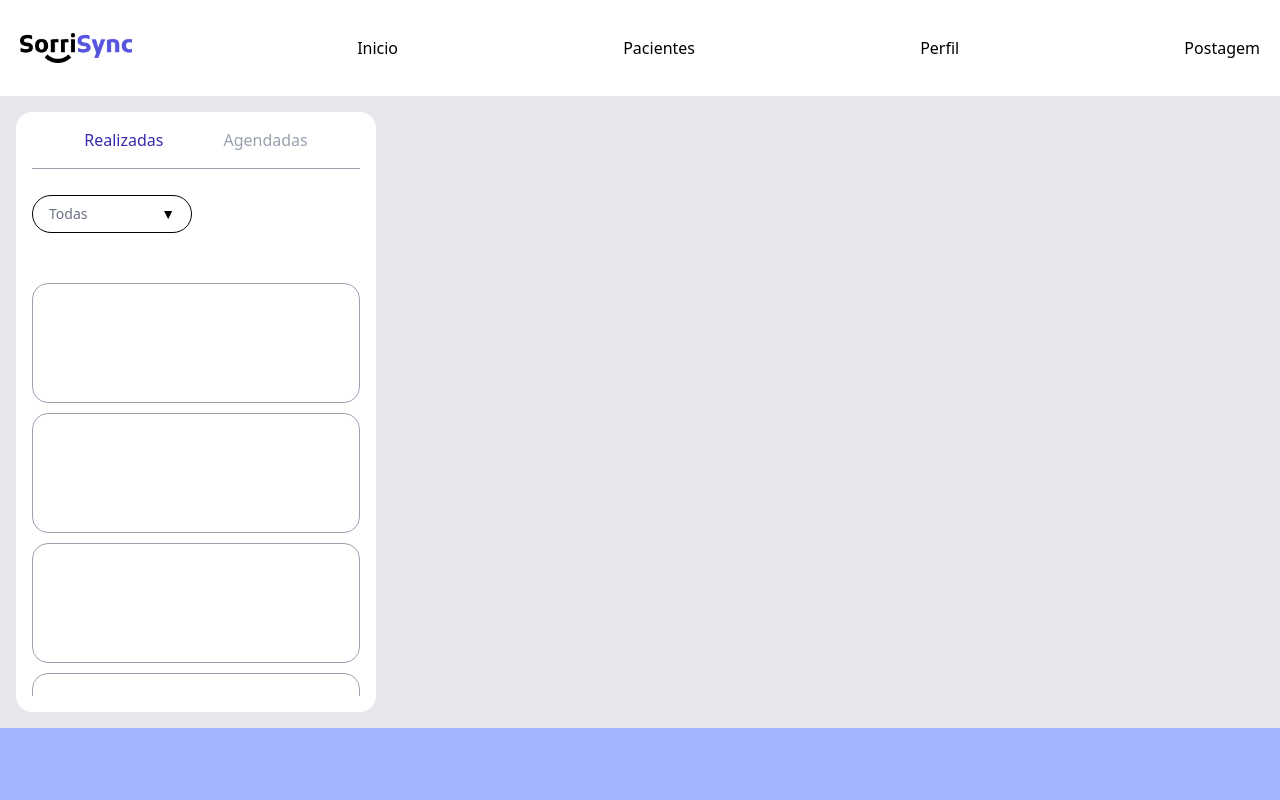
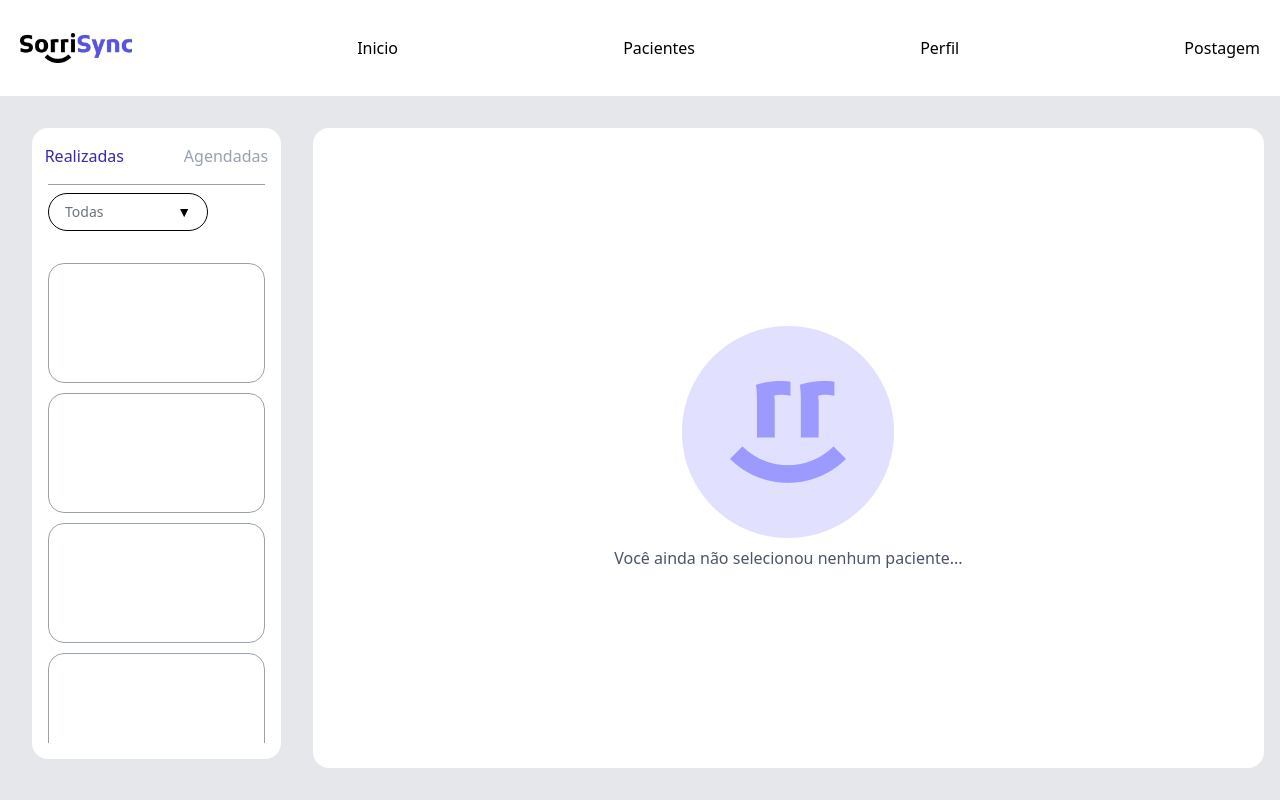
Before and after one commit to cce-fluxo/DDD25.1-Cebolinha67-Front, a Next.js app: page /consulta/ver-consultas-realizadas in a window 1280 px wide. Built offline with nearby package versions, Linux system fonts and the light colour scheme.

Commit message:
continuando o cadastro

```diff
--- /dev/null
+++ b/app/components/BoxPacienteSelecionado.tsx
@@ -0,0 +1,8 @@
+export default function BoxPacienteSelecionado(){
+    return(
+        <div className="flex-1 w-[80%] h-[80vh] mt-4 bg-white rounded-2xl flex items-center justify-center flex-col gap-2">
+            <img src="/sorriso.png" alt="sorriso" className="max-w-[40%]" />
+            <p className="font-medium  text-gray-600 ">Você ainda não selecionou nenhum paciente...</p>
+        </div>
+    )
+}
--- a/app/components/BoxRealizadasAgendadas.tsx
+++ b/app/components/BoxRealizadasAgendadas.tsx
@@ -1,37 +1,31 @@
 export default function BoxRealizadasAgendadas(){
     return(
-            <div>
+        <div className="w-[22.5%] shrink-0">
             <div className="p-4">
-                {/* o retangulao de realizar e agendar */}
-                <div className="flex flex-col w-90 h-150 gap-12.5 p-4 bg-white rounded-2xl">
+                <div className="flex flex-col h-1/2-screen gap-8 p-4 bg-white rounded-2xl">
 
-                {/* agendadas/realizadas*/}
+                    {/*parte de cima */}
                     <div className="flex justify-center items-center gap-15 mb-4 pb-4 border-b border-gray-400">
-                    <button className="text-indigo-800 font-medium">
-                        Realizadas
-                    </button>
-                    <button className="text-gray-400 font-medium">
-                        Agendadas
-                    </button>
+                        <button className="text-indigo-800 font-medium">Realizadas</button>
+                        <button className="text-gray-400 font-medium">Agendadas</button>
                     </div>
 
-                    {/* simulando a dropdown bar */}
+                    {/*dropdown bar*/}
 
-                    <div className="flex justify-between items-center w-40 border border-black rounded-full px-4 py-2 -mt-10 text-sm">
+                    <div className="flex justify-between items-center max-w-40 border border-black rounded-full px-4 py-2 -mt-10 text-sm">
                         <span className="text-gray-500 font-medium">Todas</span>
-                        <span >▼</span>
+                        <span>▼</span>
                     </div>
 
-                    {/* scroll bar */}
+                   {/* caixas dos pacientes */}
 
-                    <div className="h-150 overflow-y-scroll scrollbar scrollbar-thumb-indigo-400 scrollbar-track-gray-100 scrollbar-thumb-rounded-full scrollbar-track-rounded-full">
-                        {/* as caixas dos pacientes*/}
-                        <div className=" flex flex-col gap-2.5">
-                        <div className="flex p-5 h-30 justify-center items-center gap-2.5 self-stretch border-r-2.5 border bg-white rounded-2xl border-gray-400"></div>
-                        <div className="flex p-5 h-30 justify-center items-center gap-2.5 self-stretch border-r-2.5 border bg-white rounded-2xl border-gray-400"></div>
-                        <div className="flex p-5 h-30 justify-center items-center gap-2.5 self-stretch border-r-2.5 border bg-white rounded-2xl border-gray-400"></div>
-                        <div className="flex p-5 h-30 justify-center items-center gap-2.5 self-stretch border-r-2.5 border bg-white rounded-2xl border-gray-400"></div>
-                        <div className="flex p-5 h-30 justify-center items-center gap-2.5 self-stretch border-r-2.5 border bg-white border-gray-400 rounded-2xl "></div>
+                    <div className="max-h-[60vh] overflow-y-auto scrollbar scrollbar-thumb-indigo-400 scrollbar-track-gray-100 scrollbar-thumb-rounded-full scrollbar-track-rounded-full">
+                        <div className="flex flex-col gap-2.5">
+                            <div className="flex p-5 min-h-30 justify-center items-center gap-2.5 self-stretch border-r-2.5 border bg-white rounded-2xl border-gray-400"></div>
+                            <div className="flex p-5 min-h-30 justify-center items-center gap-2.5 self-stretch border-r-2.5 border bg-white rounded-2xl border-gray-400"></div>
+                            <div className="flex p-5 min-h-30 justify-center items-center gap-2.5 self-stretch border-r-2.5 border bg-white rounded-2xl border-gray-400"></div>
+                            <div className="flex p-5 min-h-30 justify-center items-center gap-2.5 self-stretch border-r-2.5 border bg-white rounded-2xl border-gray-400"></div>
+                            <div className="flex p-5 min-h-30 justify-center items-center gap-2.5 self-stretch border-r-2.5 border bg-white border-gray-400 rounded-2xl"></div>
                         </div>
                     </div>
 
--- a/app/consulta/ver-consultas-realizadas/page.tsx
+++ b/app/consulta/ver-consultas-realizadas/page.tsx
@@ -1,11 +1,15 @@
+import BoxPacienteSelecionado from "@/app/components/BoxPacienteSelecionado";
 import BoxRealizadasAgendadas from "@/app/components/BoxRealizadasAgendadas";
 import HeaderSignIn from "@/app/components/HeaderSignIn";
 
 export default function ConsultaRealizada(){
     return (
-        <div className="bg-gray-200">
-            <HeaderSignIn></HeaderSignIn>
-            <BoxRealizadasAgendadas></BoxRealizadasAgendadas>
+        <div className="bg-gray-200 h-screen">
+            <HeaderSignIn />
+            <div className="flex gap-4 p-4">
+                <BoxRealizadasAgendadas />
+                <BoxPacienteSelecionado />
+            </div>
         </div>
     )
 }
--- a/app/globals.css
+++ b/app/globals.css
@@ -1,5 +1,4 @@
 @import "tailwindcss";
-@plugin 'tailwind-scrollbar';
 
 :root {
   --background: #ffffff;
--- a/package.json
+++ b/package.json
@@ -13,7 +13,6 @@
     "next": "16.2.1",
     "react": "19.2.4",
     "react-dom": "19.2.4",
-    "tailwind-scrollbar": "^4.0.2",
     "yup": "^1.7.1"
   },
   "devDependencies": {
@@ -23,6 +22,7 @@
     "@types/react-dom": "^19",
     "eslint": "^9",
     "eslint-config-next": "16.2.1",
+    "tailwind-scrollbar": "^4.0.2",
     "tailwindcss": "^4",
     "typescript": "^5"
   }
```
Also changed, not shown: public/sorriso.png (added), 1 other file (tests, documents, lock files or other folders). Lines whose indentation alone changed are shown as unchanged.
